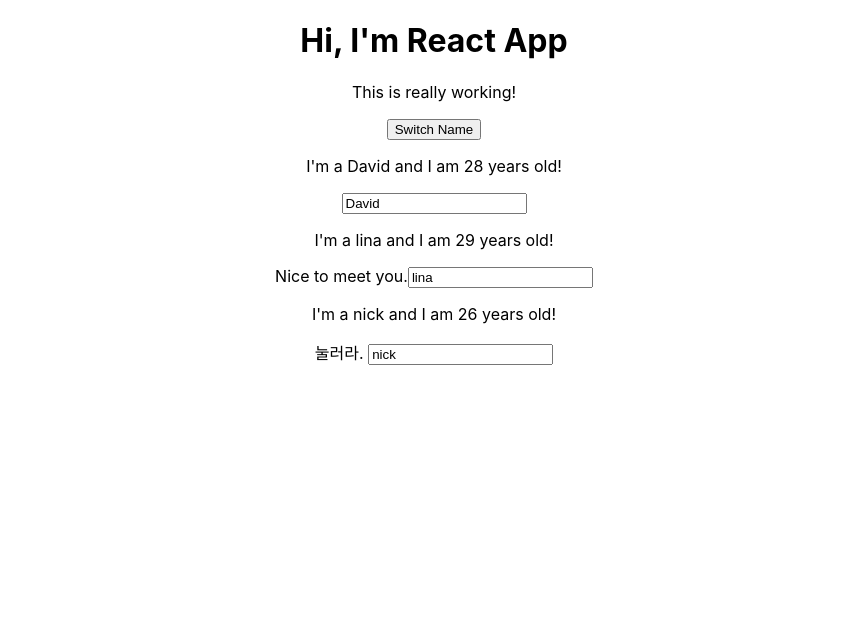
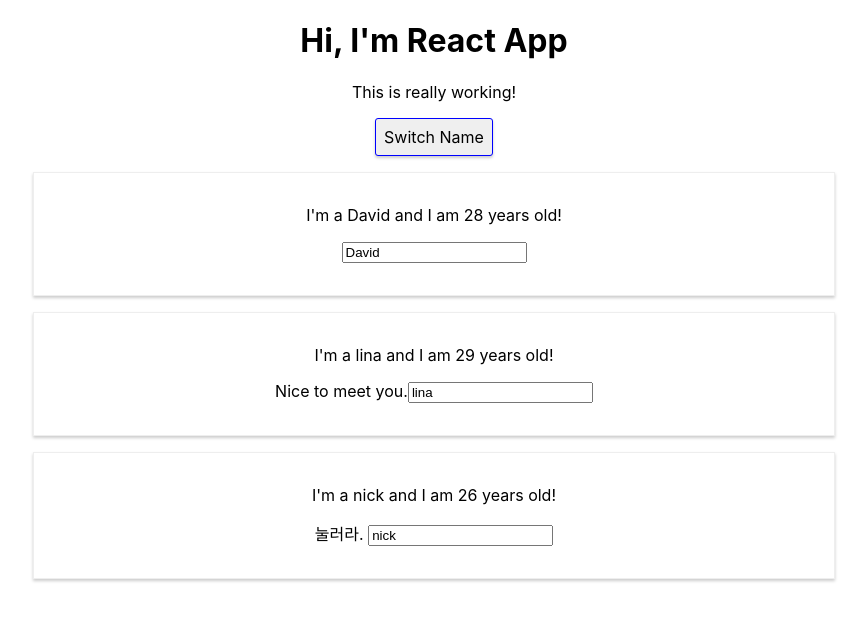
Before and after one commit to woochulpark/react_study, a React (Create React App) app in the folder study_react/: page / in a window 1280 px wide. Shown: the top 620 px of the page, without its empty margins (206-1073 px from the left). Built offline with nearby package versions, Linux system fonts and the light colour scheme.

Commit message:
react css (class, inline)

```diff
--- a/study_react/src/App.js
+++ b/study_react/src/App.js
@@ -1,6 +1,7 @@
 import React, { Component } from "react";
 //import logo from './logo.svg';
 import './App.css';
+import './Person/Person.css'
 import Person from './Person/Person';
 
 //class
@@ -45,6 +46,18 @@
   }
 
   render(){
+    // css border-radius는 안됨. borderRadius
+    // css 그대로 쓰면 오류가 나는 경우도 있으니 확인.
+    const style = {
+      backgourndColor: 'white',
+      font: 'inherit',
+      border: '1px solid blue',
+      padding: '8px',
+      curosr: 'pointer',
+      borderRadius: '3px',
+      boxShadow: '0 2px 3px #ccc'
+    }
+
     return (
       <div className="App">
         <h1>Hi, I'm React App</h1>
@@ -52,7 +65,7 @@
         {/*button event 지정(camelCase)*/}
         {/*button click 에서 agrument 넘겨주기 2가지*/}
         {/*<button onClick={()=>this.switchNameHandler('바보')}>Switch Name</button>*/}
-        <button onClick={this.switchNameHandler.bind(this,'바보')}>Switch Name</button>
+        <button style={style} onClick={this.switchNameHandler.bind(this,'바보')}>Switch Name</button>
         <Person name={this.state.persons[0].name} age={this.state.persons[0].age} />
         <Person name={this.state.persons[1].name} age={this.state.persons[1].age} changed={this.nameChangedHandler} >Nice to meet you.</Person>
         <Person name={this.state.persons[2].name} age={this.state.persons[2].age} click={() => this.switchNameHandler('멍청이')} > 눌러라. </Person>
--- /dev/null
+++ b/study_react/src/Person/Person.css
@@ -0,0 +1,9 @@
+/*src->Person->Person.css*/
+.Person{
+    width: 60%;
+    margin: 16px auto;
+    border: 1px solid #eee;
+    box-shadow: 0 2px 3px #ccc;
+    padding: 16px;
+    text-align: center;
+}
--- a/study_react/src/Person/Person.js
+++ b/study_react/src/Person/Person.js
@@ -4,7 +4,7 @@
 //value가 고정값이 아니면 지정으로 defaultValue로 해야 함
 const person = (props) => {
     return (
-        <div>
+        <div className='Person'>
             <p onClick={props.click}>I'm a {props.name} and I am {props.age} years old!</p>
             <p>
                 {props.children}
```
